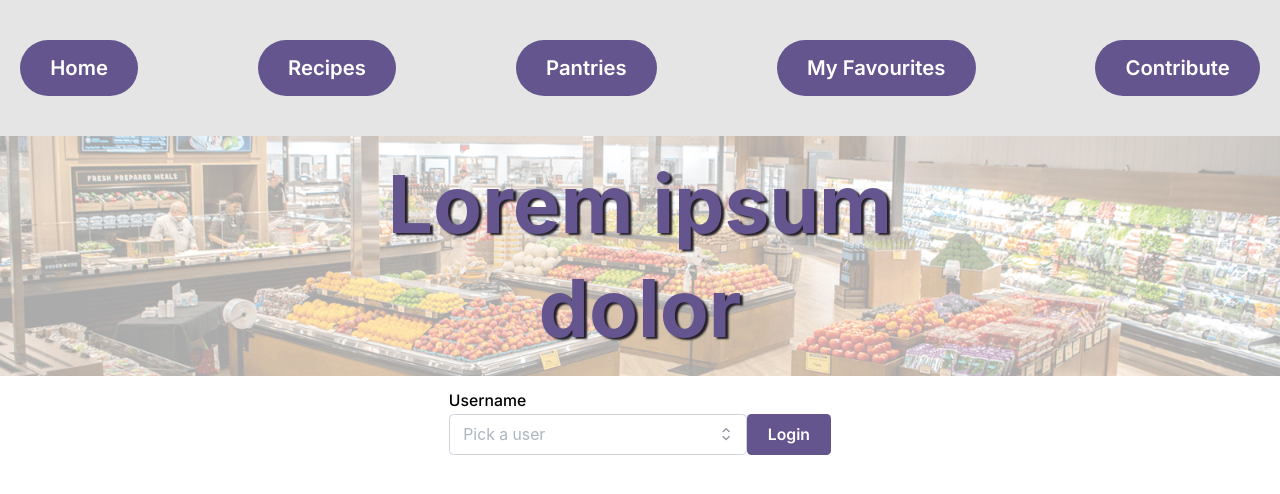
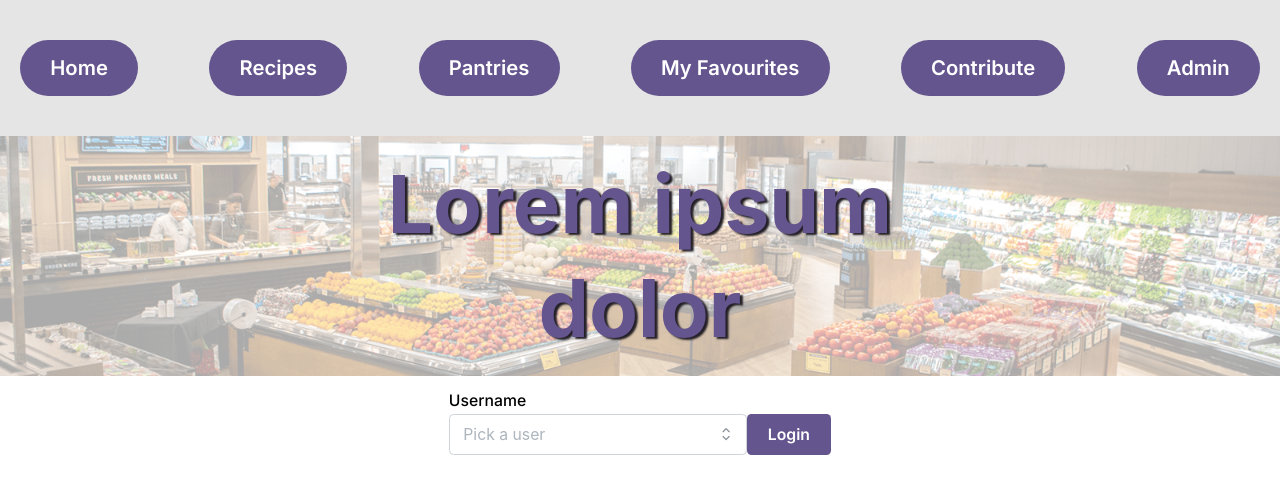
Before and after one commit to MoeMohamed17/Meal-Tracker, a Next.js app in the folder client/: page / in a window 1280 px wide. Shown: the top 494 px of the page. Built offline with nearby package versions, Linux system fonts and the light colour scheme; no server answers.

Commit message:
added admin page

```diff
--- a/client/src/app/components/NavBar.js
+++ b/client/src/app/components/NavBar.js
@@ -37,6 +37,12 @@ const NavBar = () => {
                         size="lg" radius="xl" component='a'>Contribute
                     </Button>
                 </Link>
+
+                <Link href="/admin" passHref>
+                    <Button variant="filled" color="rgba(101, 85, 143, 1)"
+                        size="lg" radius="xl" component='a'>Admin
+                    </Button>
+                </Link>
             </div>
         </header>
     )
--- a/client/src/app/likedrecipes/page.js
+++ b/client/src/app/likedrecipes/page.js
@@ -78,7 +78,7 @@ const LikedRecipes = () => {
   return (
     <div>
       <NavBar />
-      <div className="container">
+      <div>
         <h1>My Liked Recipes</h1>
         <div className="search-filter-bar">
           <input
--- a/client/src/app/recipes/page.js
+++ b/client/src/app/recipes/page.js
@@ -43,7 +43,7 @@ const Recipes = () => {
     return (
         <div>
             <NavBar />
-            <div className="container">
+            <div>
                 <h1>Recipes</h1>
                 <div className="search-filter-bar">
                     <input
```
Also changed, not shown: client/src/app/admin/page.js (added, +10 -0 lines).
